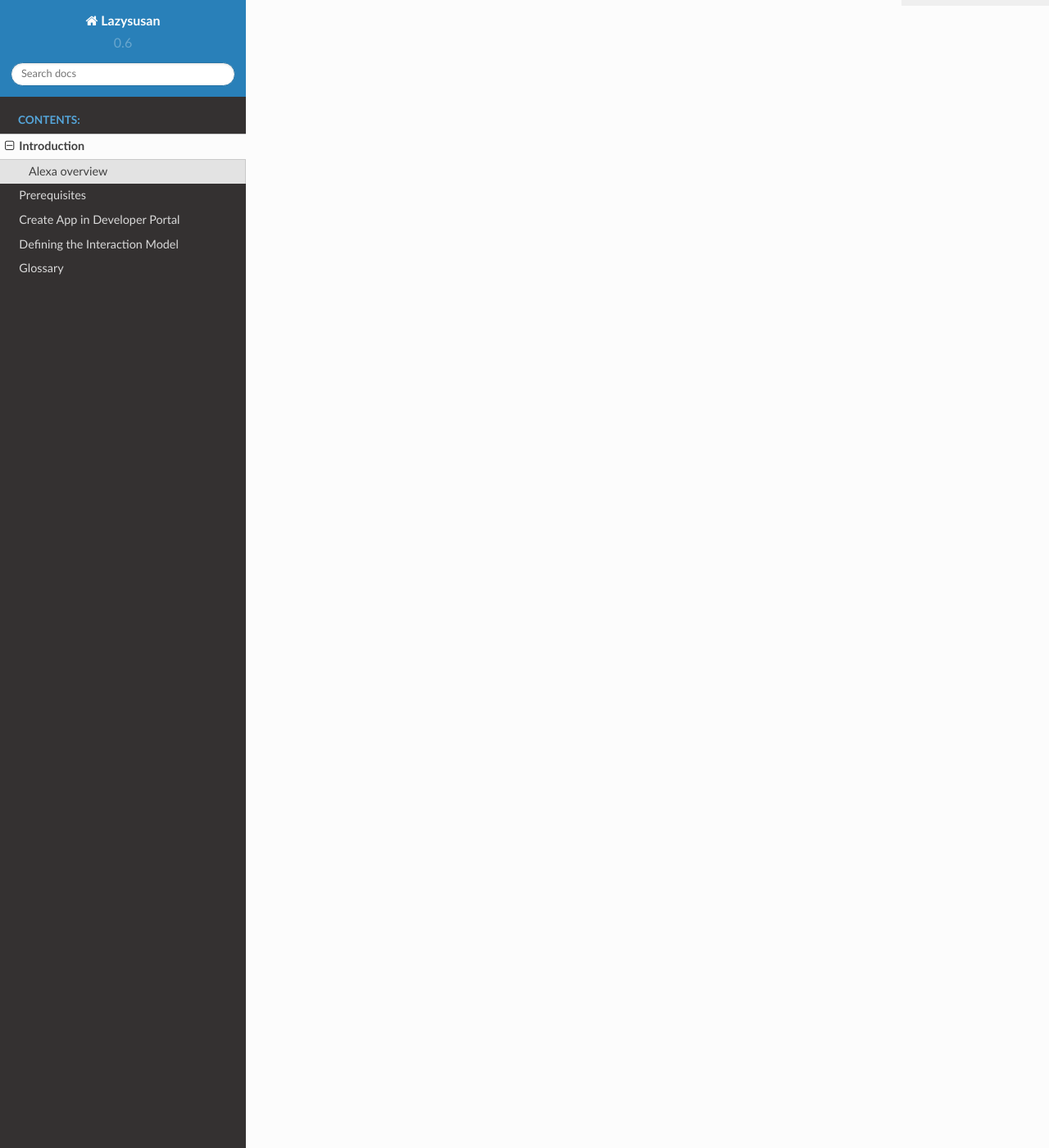
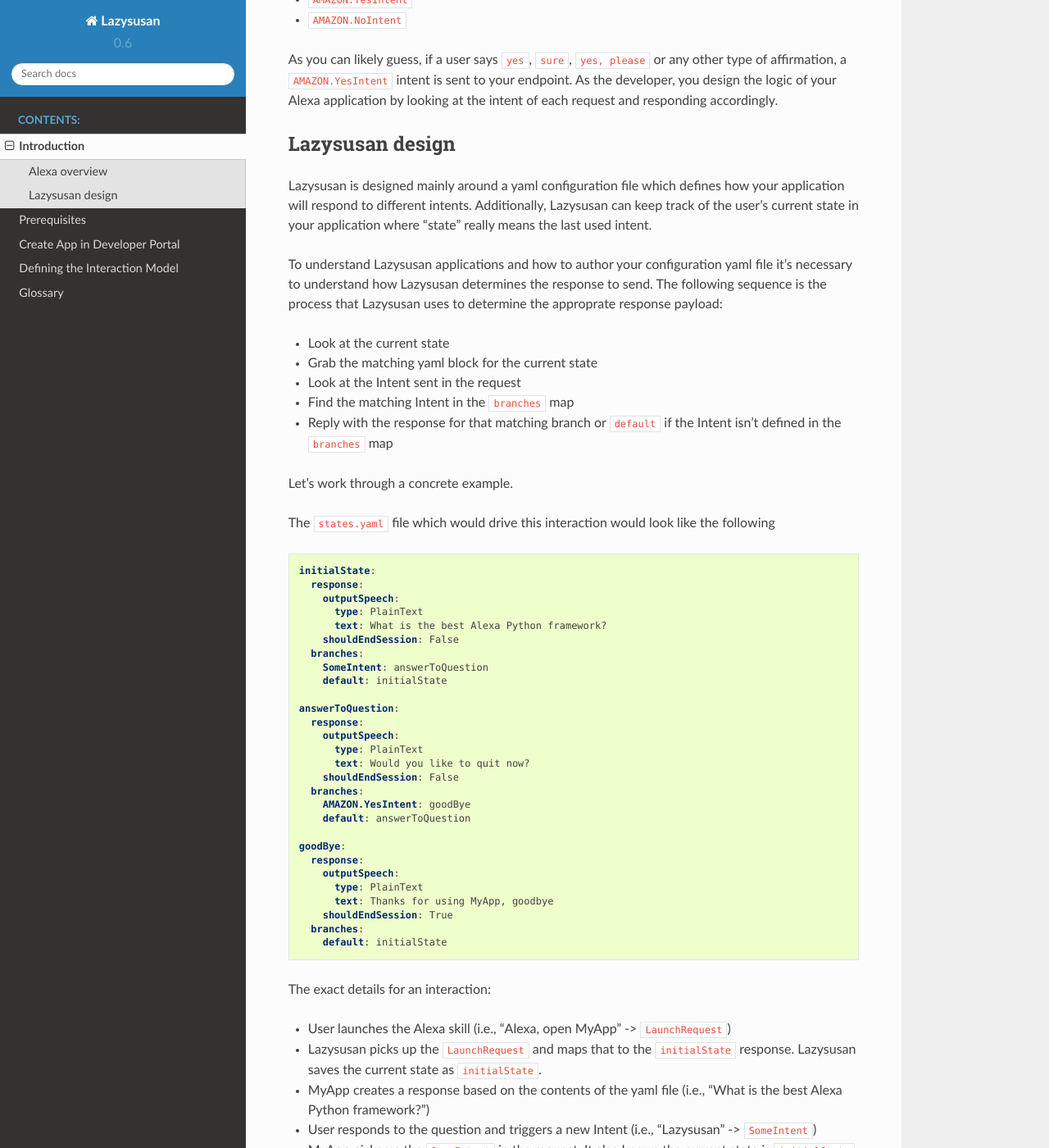
Before and after one commit to verypossible/lazysusan, a Sphinx documentation site: the page built from docs/intro.rst, in a window 1280 px wide and 1400 px high, scrolled down 1729 px. Shown: the whole window at 82% size. Built offline with Sphinx 7.4.7 and the Read the Docs theme 2.0.0, drawn with Linux system fonts in a browser that asks for light colours; some of the changed text lies outside the part shown.

Commit message:
Add detailed overview of Lazysusan design

```diff
--- a/docs/intro.rst
+++ b/docs/intro.rst
@@ -4,10 +4,11 @@
 Introduction
 =================================
 
-Lazysusan is a Python framework for authoring Amazon Alexa applications. At a very high level, Alexa
-apps are quite simple from a code perspective. The Alexa platform sends `json` requests to a
-publicly accessible endpoint (either an https server or AWS Lambda function) and that endpoint
-responds with a specific `json` response.
+Lazysusan is a Python framework for authoring Amazon Alexa applications.
+
+At a very high level, Alexa apps are quite simple from a code perspective. The Alexa platform
+sends `json` requests to a publicly accessible endpoint (either an https server or AWS Lambda
+function) and that endpoint responds with a specific `json` response.
 
    Lazysusan helps you digest these requests and respond appropriately.
 
@@ -80,4 +81,124 @@ Let's look at an example:
 
 
 In this request, the user has triggered a ``MyAgeIntent`` intent with a slot value of
-``1973-08-15``.
+``1973-08-15``.  Each request may or may not have a ``slot``...these are defined in your
+:term:`Interaction model` in the Alexa developer portal.
+
+There are several built-in intents which are at your disposal from Amazon. A couple of very basic
+examples:
+
+- ``AMAZON.YesIntent``
+- ``AMAZON.NoIntent``
+
+As you can likely guess, if a user says ``yes``, ``sure``, ``yes, please`` or any other type of
+affirmation, a ``AMAZON.YesIntent`` intent is sent to your endpoint. As the developer, you design
+the logic of your Alexa application by looking at the intent of each request and responding
+accordingly.
+
+
+Lazysusan design
+====================
+
+Lazysusan is designed mainly around a yaml configuration file which defines how your application
+will respond to different intents. Additionally, Lazysusan can keep track of the user's current
+state in your application where "state" really means the last used intent.
+
+To understand Lazysusan applications and how to author your configuration yaml file it's necessary
+to understand how Lazysusan determines the response to send. The following sequence is the process
+that Lazysusan uses to determine the approprate response payload:
+
+- Look at the current state
+- Grab the matching yaml block for the current state
+- Look at the Intent sent in the request
+- Find the matching Intent in the ``branches`` map
+- Reply with the response for that matching branch or ``default`` if the Intent isn't defined in
+  the ``branches`` map
+
+Let's work through a concrete example.
+
+The ``states.yaml`` file which would drive this interaction would look like the following
+
+.. code-block:: yaml
+
+    initialState:
+      response:
+        outputSpeech:
+          type: PlainText
+          text: What is the best Alexa Python framework?
+        shouldEndSession: False
+      branches:
+        SomeIntent: answerToQuestion
+        default: initialState
+
+    answerToQuestion:
+      response:
+        outputSpeech:
+          type: PlainText
+          text: Would you like to quit now?
+        shouldEndSession: False
+      branches:
+        AMAZON.YesIntent: goodBye
+        default: answerToQuestion
+
+    goodBye:
+      response:
+        outputSpeech:
+          type: PlainText
+          text: Thanks for using MyApp, goodbye
+        shouldEndSession: True
+      branches:
+        default: initialState
+
+
+The exact details for an interaction:
+
+- User launches the Alexa skill (i.e., "Alexa, open MyApp" -> ``LaunchRequest``)
+- Lazysusan picks up the ``LaunchRequest`` and maps that to the ``initialState`` response.
+  Lazysusan saves the current state as ``initialState``.
+- MyApp creates a response based on the contents of the yaml file (i.e.,
+  "What is the best Alexa Python framework?")
+- User responds to the question and triggers a new Intent (i.e., "Lazysusan" -> ``SomeIntent``)
+- MyApp picks up the ``SomeIntent`` in the request. It also knows the current state is
+  ``initialState``. Lazysusan finds that it should respond with the ``answerToQuestion`` block with
+  this combination of Intent and state. Lazysusan saves the current state as ``answerToQuestion`` and
+  responds based on the contents of the ``answerToQuestion`` block in the yaml file.
+  (i.e., "Would you like to quit now?")
+- User responds to the question and triggers a new Intent (i.e., "yes" -> ``AMAZON.YesIntent``)
+- MyApp picks up the ``AMAZON.YesIntent`` in the request. It also knows the current state is
+  ``answerToQuestion``. With these two pieces of information it finds that it should reply with the
+  ``goodBye`` message.
+  (i.e., "Thanks for using MyApp, goodbye")
+- Lazysusan saves the current state as ``goodBye`` before sending response
+
+::
+
+      LaunchRequest         # current state == null
+            +
+            |
+            v
+     +------+-------+
+     | initialState |        # map LaunchRequest to initialState response
+     +------+-------+
+            |
+            |
+            v
+         response           # current state == initialState
+            |
+            |
+            v
+      +-----+------+
+      | SomeIntent |          # map SomeIntent to answerToQuestion response
+      +-----+------+
+            |
+            |
+            v
+         response           # current state = answerToQuestion
+            |
+            |
+            v
+    +-------+-------+
+    | AMZ.YesIntent |       # map AMAZON.YesIntent to goodBye
+    +-------+-------+
+            |
+            v
+         response           # current state == goodBye
```
